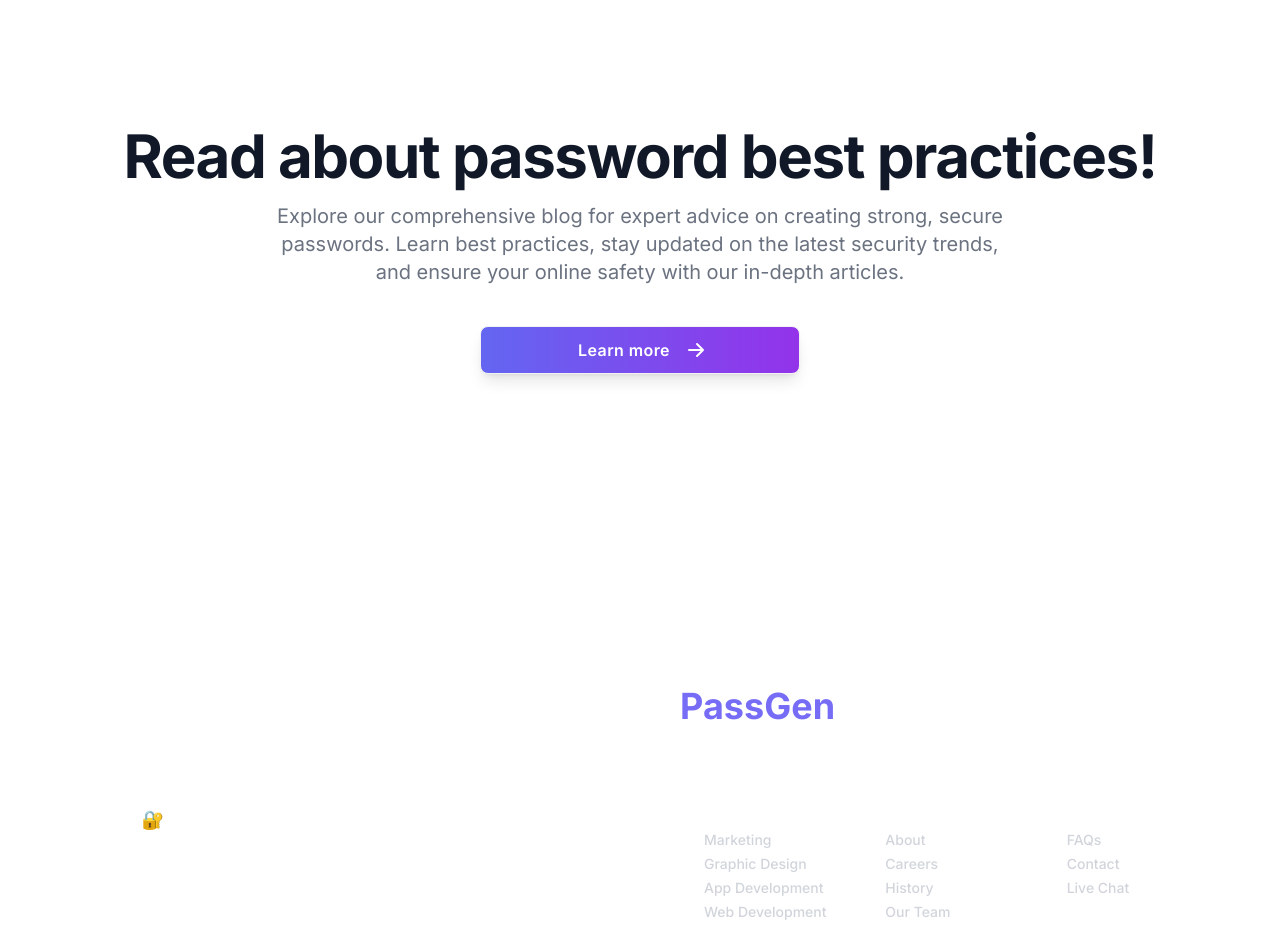
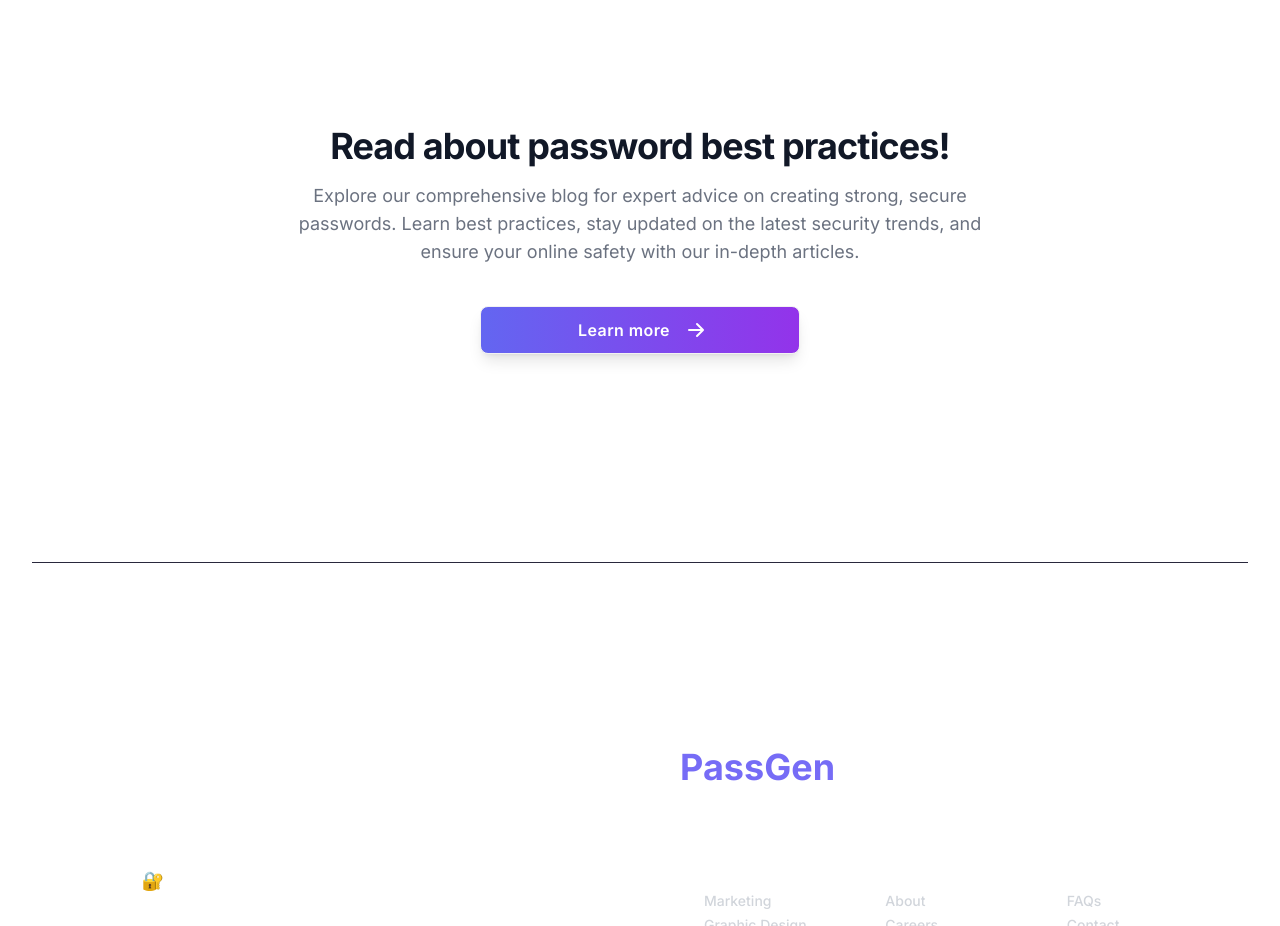
Before and after one commit to yashmandi/password-gen, a React (Vite) app: page / in a window 1280 px wide. Shown: the part 1400-2326 px from the top of the page. Built offline with nearby package versions, Linux system fonts and the light colour scheme.

Commit message:
about ui

```diff
--- a/src/components/BlogSection.jsx
+++ b/src/components/BlogSection.jsx
@@ -6,10 +6,10 @@ const BlogSection = () => {
     <div>
       <section className="mt-20">
         <div className="py-8 px-4 mx-auto max-w-screen-xl text-center lg:py-16 lg:px-12">
-          <h1 className="mb-4 text-4xl font-extrabold tracking-tight leading-none text-gray-900 md:text-5xl lg:text-6xl dark:text-white">
+          <h1 className="mb-4 text-4xl font-extrabold tracking-tight leading-none text-gray-900 md:text-5xl lg:text-4xl dark:text-white">
             Read about password best practices!
           </h1>
-          <p className="mb-8 text-lg font-normal text-gray-500 lg:text-xl sm:px-16 xl:px-48 dark:text-gray-400">
+          <p className="mb-8 text-lg font-normal text-gray-500 lg:text-md sm:px-16 xl:px-48 dark:text-gray-400">
             Explore our comprehensive blog for expert advice on creating strong,
             secure passwords. Learn best practices, stay updated on the latest
             security trends, and ensure your online safety with our in-depth
--- a/src/pages/Home.jsx
+++ b/src/pages/Home.jsx
@@ -33,6 +33,7 @@ const Home = () => {
       <Section />
       <hr className="border-[#29283c] mt-20" />
       <BlogSection />
+      <hr className="border-[#29283c] mt-20" />
       <Footer />
     </div>
   );
```
